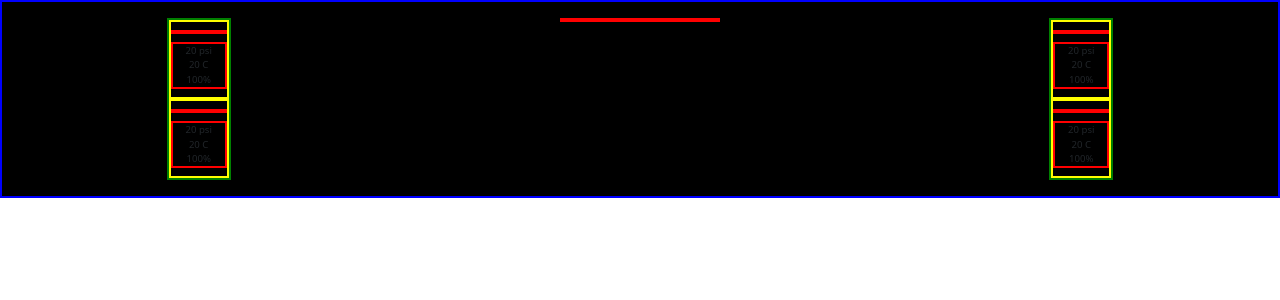
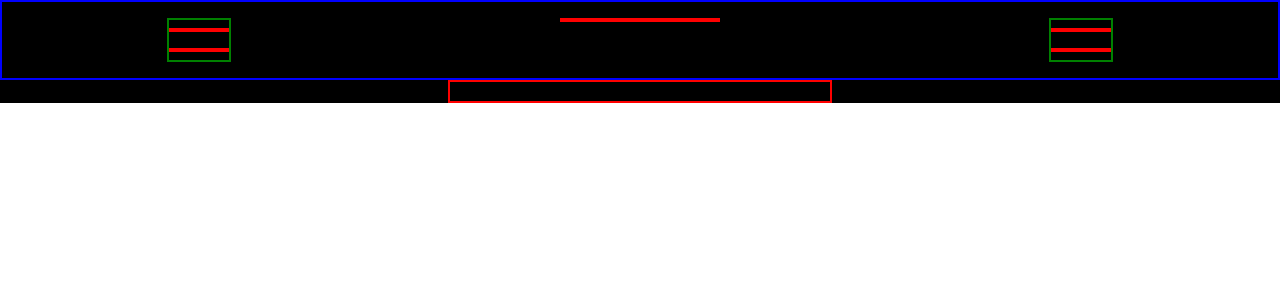
Before and after one commit to proyectosICM/Neumaticos-Front, a React (Create React App) app: page /f4 in a window 1280 px wide. Shown: the top 300 px of the page. Built offline with nearby package versions, Linux system fonts and the light colour scheme.

Commit message:
Paneles estructurados

```diff
--- a/src/App.js
+++ b/src/App.js
@@ -3,7 +3,11 @@ import './App.css';
 import { Route, BrowserRouter as Router, Routes } from 'react-router-dom';
 import { routes } from './routes';
 import './GeneralStyles/menus-items.css';
+import { LogoutToken } from './hooks/logoutToken';
 function App() {
+
+
+
   return (
     <div className="App">
       <Router>
--- a/src/Views/supervisor/navbarSupervisor.jsx
+++ b/src/Views/supervisor/navbarSupervisor.jsx
@@ -15,7 +15,7 @@ export function NavbarSupervisor(){
       navigation('/login');
     };
 
-    LogoutToken();
+
 
     return(
         <Navbar bg="dark" variant="dark" className="justify-content-between">
--- a/src/Views/supervisor/supervisorFullPerformance.jsx
+++ b/src/Views/supervisor/supervisorFullPerformance.jsx
@@ -5,7 +5,7 @@ import { ForkliftWith4Tires } from "../../common/tireComponents/forkliftsTypes/f
 
 export function SupervisorFullPerformance() {
   return (
-    <>
+    <div style={{height: "800px"}}>
       {/* Render the supervisor-specific navigation bar */}
       <NavbarSupervisor />
       {/*
@@ -14,10 +14,7 @@ export function SupervisorFullPerformance() {
       </div>
 */}
 
-      <div style={{ width: "100%", height: "100%" }}>
-        <h2>Rendimiento</h2>
-        <ForkliftWith4Tires />
-      </div>
-    </>
+      <ForkliftWith4Tires />
+    </div>
   );
 }
--- a/src/Views/supervisor/supervisorVInfo.jsx
+++ b/src/Views/supervisor/supervisorVInfo.jsx
@@ -5,6 +5,7 @@ import { useParams } from "react-router-dom";
 import "../../common/vehicleComponents/styles/vehicle-info.css";
 import { PerformancePanel } from "../../common/vehicleComponents/performancePanel";
 import { IrregularitiesPanel } from "../../common/vehicleComponents/irregularitiesPanel";
+import './supervisorVinfo.css'
 /**
  * SupervisorVinfo component, representing the supervisor-specific view for vehicle information.
  * It includes the NavbarSupervisor for navigation and the VehicleInfo component for displaying vehicle details.
@@ -21,10 +22,10 @@ export function SupervisorVinfo() {
           <VehicleInfo vehicleId={id} />
         </div>
 
-        <div style={{ width: "45%", height: "30rem", margin: "2rem auto", border: "white 2px solid", fontSize: "1em", borderRadius: "1.4rem" }}>
+        <div className="panel-container">
           <PerformancePanel />
         </div>
-        <div style={{ width: "45%", height: "30rem", margin: "2rem auto", border: "white 2px solid", fontSize: "1em", borderRadius: "1.4rem" }}>
+        <div className="panel-container">
           <IrregularitiesPanel />
         </div>
       </div>
--- /dev/null
+++ b/src/Views/supervisor/supervisorVinfo.css
@@ -0,0 +1,18 @@
+/* supervisorVinfo.css */
+
+  .panel-container {
+    width: 45%;
+    height: 30rem;
+    margin: 2rem auto ;
+    border: white 2px solid;
+    font-size: 1em;
+    border-radius: 1.4rem;
+  }
+
+  /* Estilos responsivos para dispositivos más pequeños */
+  @media (max-width: 768px) {
+    .panel-container {
+      width: 90%; /* Ajusta los paneles para que ocupen más espacio en pantallas pequeñas */
+      font-size: 0.2em;
+    }
+  }
--- a/src/api/apiurl.jsx
+++ b/src/api/apiurl.jsx
@@ -1,5 +1,5 @@
-export const base = "http://localhost:8082";
-
+//export const base = "http://localhost:8082";
+export const base = "http://192.168.1.232:8082";
 export const loginURL = `${base}/login`;
 
 export const apiURL = `${base}/api/`
--- a/src/common/tireComponents/forkliftsTypes/forklift4.css
+++ b/src/common/tireComponents/forkliftsTypes/forklift4.css
@@ -1,6 +1,6 @@
 .base-forklift {
-    width: 100%;
-    height: 200px;
+    width: 10rem;
+    height: 90%;
     border: 2px solid red;
     margin: 1rem auto;
     background-image: url('../../../images/forklift.jpg');
@@ -31,6 +31,7 @@
     background-size: cover;
     background-image: url('../../../images/llanta.jpg');
     width: 100%;
+    cursor: pointer;
 }
 
 .info {
@@ -69,12 +70,13 @@
     background-position: center;
     background-size: cover;
     background-image: url('../../../images/llanta.jpg');
+    cursor: pointer;
 }
 
 
 
 .spare-info {
-    width: 30%;
+    width: 3    0%;
     height: 10%;
     border: 2px solid red;
     margin: 0 auto;
--- a/src/common/tireComponents/forkliftsTypes/forkliftWith4Tires.jsx
+++ b/src/common/tireComponents/forkliftsTypes/forkliftWith4Tires.jsx
@@ -1,55 +1,36 @@
-import React from "react";
+import React, { useState } from "react";
 // import { TireInfo } from "../common/tireComponents/tireInfo"; // Asumiendo que tienes un componente TireInfo para la información del neumático
 
 import "./forklift4.css";
 
 export const ForkliftWith4Tires = () => {
+
+  const [info, setInfo] = useState();
+
+  const handleSelectTire = (positioning) => {
+    setInfo( positioning +  "22 PSI - 22 ºC - 100%");
+  }
+
   return (
-    <div style={{ width: "100%", height: "100%" }}>
-      <div style={{ width: "100%", height: "90%", border: "2px blue solid", display: "flex", flexDirection: "row" }}>
-        {/* image tire left */}
+    <>
+      <div style={{ width: "100%", height: "80%", border: "2px blue solid", display: "flex", flexDirection: "row" }}>
         <div className="tires-l">
-          <div className="tire-content">
-            <div className="tire"></div>
-            <div className="info">
-              <span>20 psi</span>
-              <span>20 C</span>
-              <span>100%</span>
-            </div>
-          </div>
-          <div className="tire-content">
-            <div className="tire"></div>
-            <div className="info">
-              <span>20 psi</span>
-              <span>20 C</span>
-              <span>100%</span>
-            </div>
+          <div className="tire" onClick={() => handleSelectTire(1)}></div>
+          <div className="tire" onClick={() => handleSelectTire(2)}></div>
+        </div>
+
+        <div className="base-forklift"></div>
+
+        <div className="tires-r">
+          <div className="tire" onClick={() => handleSelectTire(3)}></div>
+          <div className="tire" onClick={() => handleSelectTire(4)}></div>
+        </div>
+      </div>
+      <div className="spare-info">
+          <div style={{ margin: "5% 0" }}>
+            <div>{info}</div>
           </div>
         </div>
-
-        {/* image tire left */}
-        <div className="base-forklift"></div>
-
-        {/* image tire rigth */}
-        <div className="tires-r">
-        <div className="tire-content">
-            <div className="tire"></div>
-            <div className="info">
-              <span>20 psi</span>
-              <span>20 C</span>
-              <span>100%</span>
-            </div>
-          </div>
-          <div className="tire-content">
-            <div className="tire"></div>
-            <div className="info">
-              <span>20 psi</span>
-              <span>20 C</span>
-              <span>100%</span>
-            </div>
-          </div>
-        </div>
-      </div>
-    </div>
+    </>
   );
 };
--- a/src/common/vehicleComponents/performancePanel.jsx
+++ b/src/common/vehicleComponents/performancePanel.jsx
@@ -3,12 +3,14 @@ import { ForkliftWith4Tires } from "../tireComponents/forkliftsTypes/forkliftWit
 import { ForkliftWith6Tires } from "../tireComponents/forkliftsTypes/forkliftWith6Tires";
 import { TruckWith4Tires } from "../tireComponents/trucksTypes/truckWith4Tires";
 import { TruckWith6Tires } from './../tireComponents/trucksTypes/truckWith6Tires';
+import { Button } from "react-bootstrap";
 
 export function PerformancePanel() {
   return (
-    <div style={{ width: "100%", height: "100%" }}>
+    <div style={{ width: "100%", height: "90%" }}>
       <h2>Rendimiento</h2>
       <ForkliftWith4Tires />
+      <Button>Ver mas detalles</Button>
     </div>
   );
 }
--- a/src/common/vehicleComponents/styles/vehicle-info.css
+++ b/src/common/vehicleComponents/styles/vehicle-info.css
@@ -3,6 +3,7 @@
     flex-wrap: wrap;
     text-align: center;
     justify-content: center;
+    color: white;
   }
 
   .vehicle-info-column {
--- a/src/common/vehicleComponents/vehicleInfo.jsx
+++ b/src/common/vehicleComponents/vehicleInfo.jsx
@@ -20,7 +20,7 @@ export function VehicleInfo({vehicleId}) {
 
   return (
     <div className="vehicle-info-container">
-      <h2 style={{width: "100%"}}>Información del Vehículo</h2>
+      <h2 style={{width: "100%", color:"white"}}>Información del Vehículo</h2>
 
       <div className="vehicle-info-column">
         <p>Placa: {data && data.placa}</p>
--- a/src/routes.jsx
+++ b/src/routes.jsx
@@ -34,6 +34,7 @@ export const routes = [
   { path: "/supervisor-menu", component: <SupervisorMenu /> },
   { path: "/supervisor-detalles/:id", component: <SupervisorVinfo /> },
   { path: "/panel-performance", component: <SupervisorFullPerformance /> },
+
   //System Administrator
   { path: "/sa", component: <SADashboard /> },
 
```
